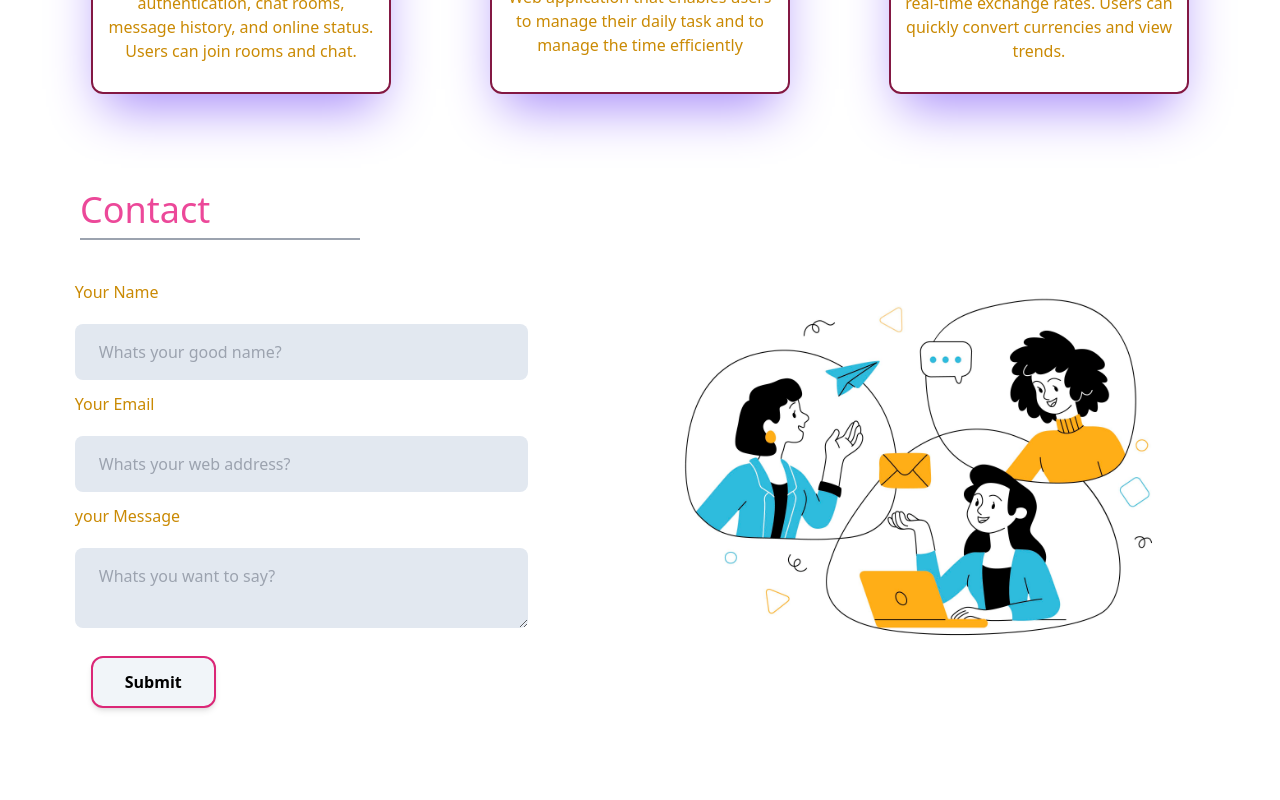
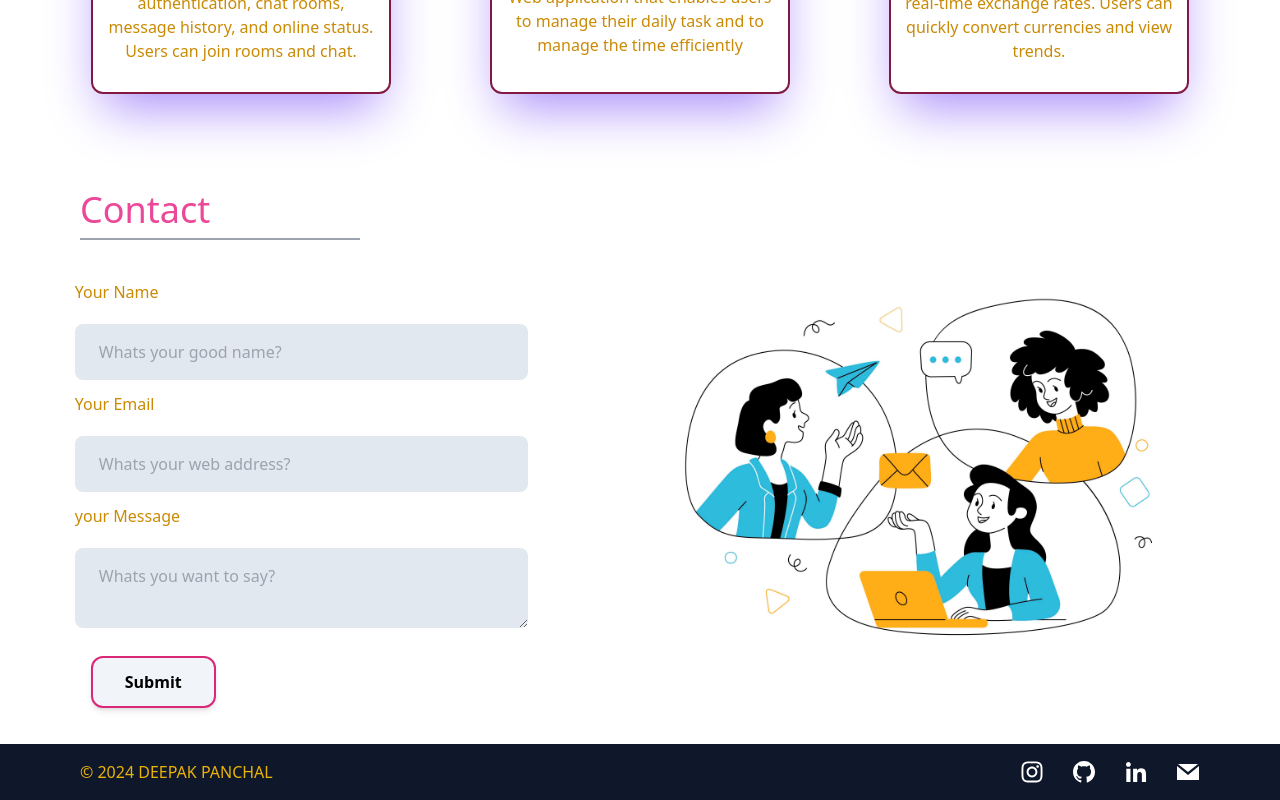
Before and after one commit to tech-deepakk/Portfolio, a React (Vite) app: page / in a window 1280 px wide. Shown: the part 2434-3234 px from the top of the page. Before the commit the page ends 3178 px from the top, so only its background shows below. Built offline with nearby package versions, Linux system fonts and the light colour scheme.

Commit message:
add footer page and add some css in project

```diff
--- a/src/App.jsx
+++ b/src/App.jsx
@@ -1,5 +1,6 @@
 import About from "./components/About";
 import Contact from "./components/Contact";
+import Footer from "./components/Footer";
 import MainBg from "./components/MainBg";
 import Navbar from "./components/Navbar";
 import OverView from "./components/OverView";
@@ -17,6 +18,7 @@ function App() {
         <OverView></OverView>
         <Project></Project>
         <Contact></Contact>
+        <Footer></Footer>
       </div>
     </>
   );
--- /dev/null
+++ b/src/components/Footer.jsx
@@ -0,0 +1,38 @@
+import React from "react";
+import { GrLinkedinOption, GrMail, GrGithub } from "react-icons/gr";
+import { FaInstagram } from "react-icons/fa";
+
+function Footer() {
+  return (
+    <div className="bg-slate-900">
+      <footer className="h-[auto] flex  items-center justify-between text-white px-6 md:px-20 ">
+        <div className="text-yellow-500">
+          <span className="">© 2024 DEEPAK PANCHAL</span>
+        </div>
+        <div  >
+          <ul className="flex flex-wrap text-xl md:text-2xl py-4 gap-4 md:gap-7">
+            <li>
+              <a href="">
+                <FaInstagram />
+              </a>
+            </li>
+            <li>
+              <a href="">
+                <GrGithub />
+              </a>
+            </li>
+
+            <li>
+              <a href="">
+                <GrLinkedinOption/>
+              </a>
+            </li>
+            <li><a href=""><GrMail/></a></li>
+          </ul>
+        </div>
+      </footer>
+    </div>
+  );
+}
+
+export default Footer;
--- a/src/components/Project.jsx
+++ b/src/components/Project.jsx
@@ -44,7 +44,7 @@ function Project() {
                 alt={project.name}
               />
             </div>
-            <div className="text-2xl text-pink-600 font-bold">
+            <div className="text-xl md:text-2xl  text-pink-600 font-bold">
               {project.name}
             </div>
 
```
